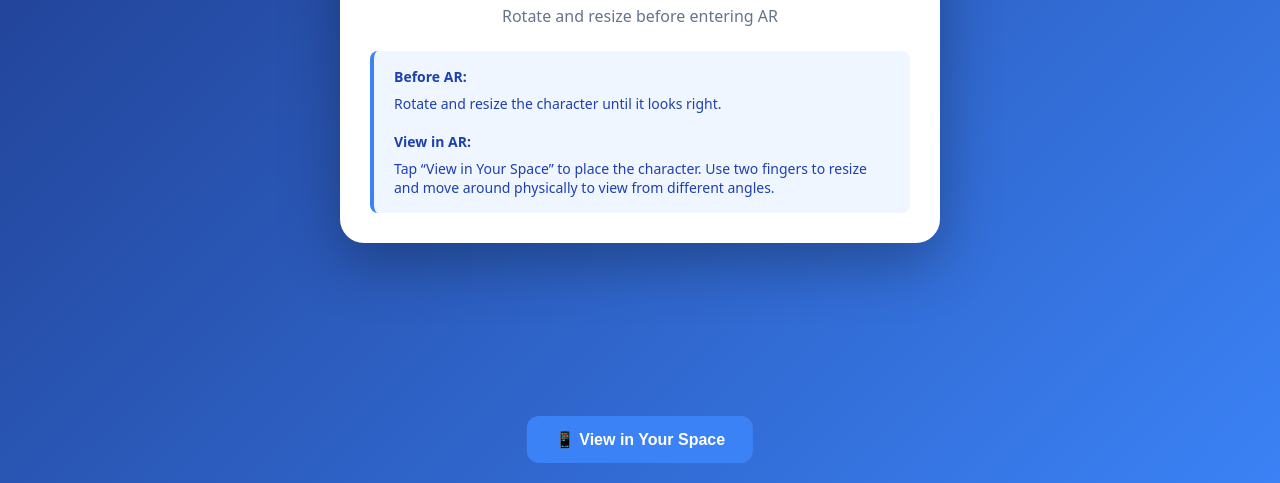
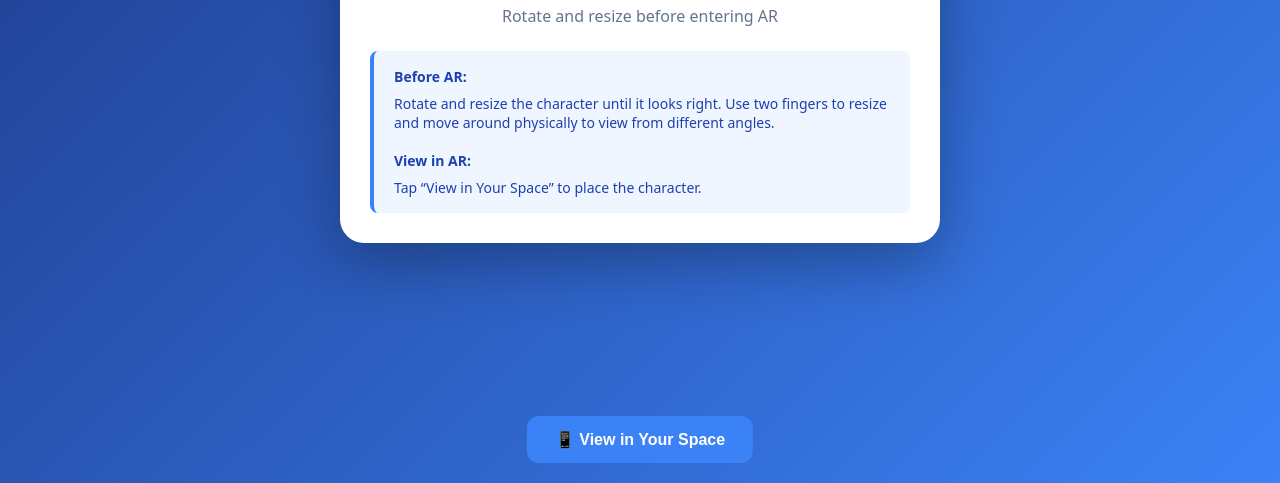
Before and after one commit to SirMalContent/jonaas-kinera-ar, a plain HTML site: page index.html in a window 1280 px wide. Shown: the part 317-800 px from the top of the page. Drawn offline with Linux system fonts and the light colour scheme; some packages are replaced by stand-ins of ours; a script that the page names is missing.

Commit message:
Add files via upload

```diff
--- a/index.html
+++ b/index.html
@@ -121,10 +121,10 @@ model-viewer {
 
     <div class="instructions">
         <strong>Before AR:</strong>
-        Rotate and resize the character until it looks right.
+        Rotate and resize the character until it looks right. Use two fingers to resize and move around physically to view from different angles.
         <br><br>
         <strong>View in AR:</strong>
-        Tap “View in Your Space” to place the character. Use two fingers to resize and move around physically to view from different angles.
+        Tap “View in Your Space” to place the character.
     </div>
 </div>
 
```
